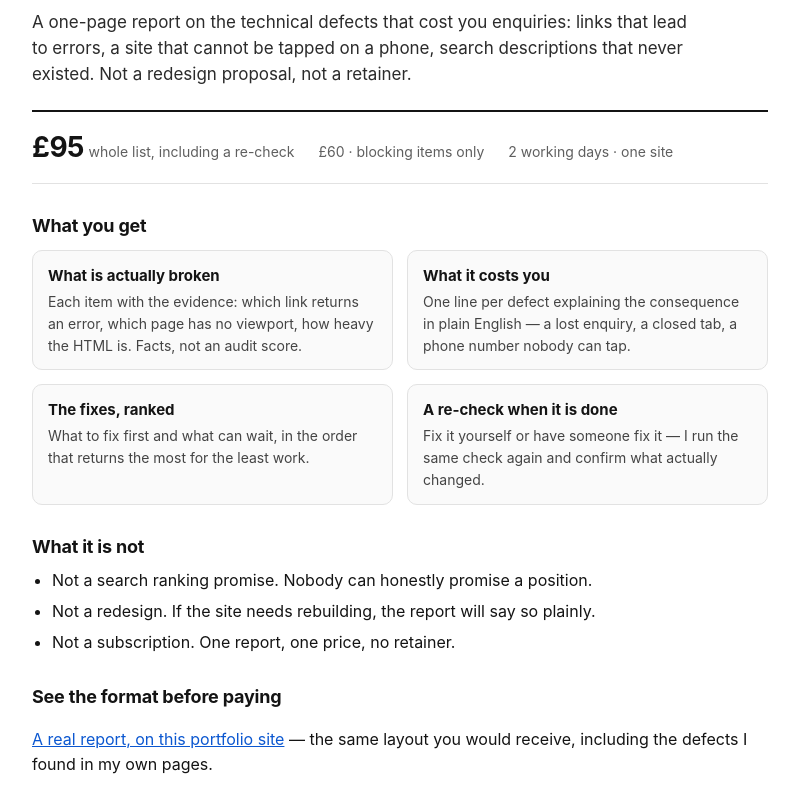
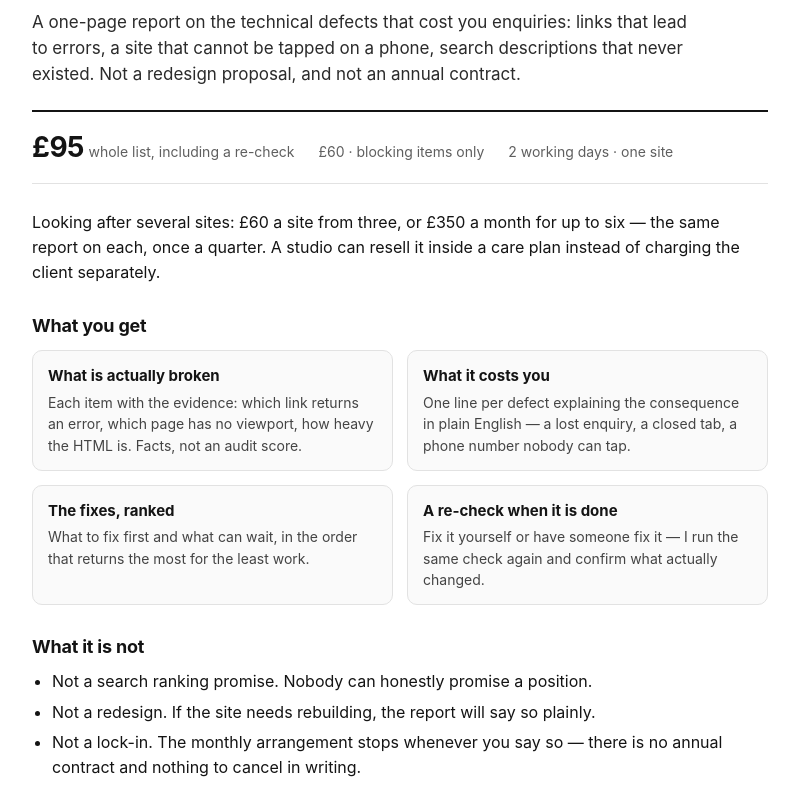
Before and after one commit to golikovichev/rag-demo, a plain HTML site: page site-check.html in a window 1280 px wide. Shown: the part 153-952 px from the top of the page, without its empty margins (240-1039 px from the left). Drawn offline with Linux system fonts and the light colour scheme.

Commit message:
Add multi-site pricing, fix the no-retainer contradiction

```diff
--- a/site-check.html
+++ b/site-check.html
@@ -34,13 +34,14 @@
 
   <div class="kicker">Site health check · fixed price</div>
   <h1>What is quietly broken on your site — in two working days</h1>
-  <p class="lead">A one-page report on the technical defects that cost you enquiries: links that lead to errors, a site that cannot be tapped on a phone, search descriptions that never existed. Not a redesign proposal, not a retainer.</p>
+  <p class="lead">A one-page report on the technical defects that cost you enquiries: links that lead to errors, a site that cannot be tapped on a phone, search descriptions that never existed. Not a redesign proposal, and not an annual contract.</p>
 
   <div class="price">
     <div><span class="n">£95</span> <span class="note">whole list, including a re-check</span></div>
     <div class="note">£60 · blocking items only</div>
     <div class="note">2 working days · one site</div>
   </div>
+  <p class="note" style="margin-top:10px">Looking after several sites: £60 a site from three, or £350 a month for up to six — the same report on each, once a quarter. A studio can resell it inside a care plan instead of charging the client separately.</p>
 
   <h2>What you get</h2>
   <div class="grid">
@@ -66,7 +67,7 @@
   <ul>
     <li>Not a search ranking promise. Nobody can honestly promise a position.</li>
     <li>Not a redesign. If the site needs rebuilding, the report will say so plainly.</li>
-    <li>Not a subscription. One report, one price, no retainer.</li>
+    <li>Not a lock-in. The monthly arrangement stops whenever you say so — there is no annual contract and nothing to cancel in writing.</li>
   </ul>
 
   <h2>See the format before paying</h2>
```
